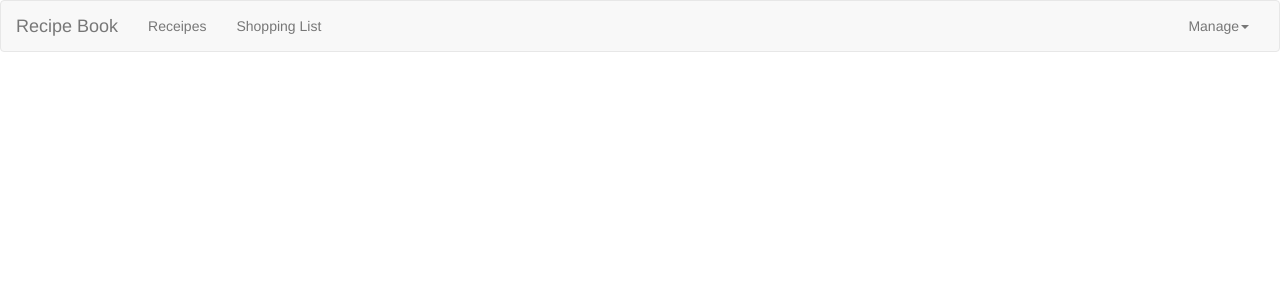
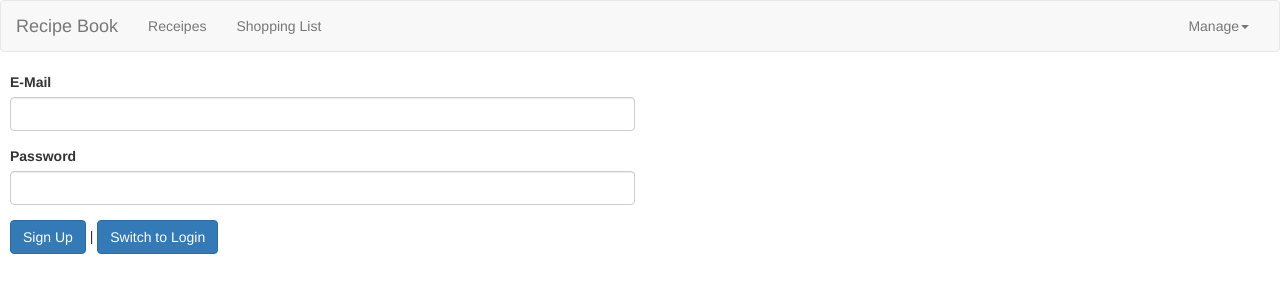
Before and after one commit to ken0901/Angular-App, an Angular app: page /auth in a window 1280 px wide. Before the commit this address led to /. Shown: the top 300 px of the page. Built offline with nearby package versions, Linux system fonts and the light colour scheme.

Commit message:
Adding the Auth page

```diff
--- a/src/app/app-routing.module.ts
+++ b/src/app/app-routing.module.ts
@@ -6,6 +6,7 @@
 import { RecipeDetailComponent } from './recipes/recipe-detail/recipe-detail.component';
 import { RecipeEditComponent } from './recipes/recipe-edit/recipe-edit.component';
 import { RecipesResolverService } from './services/recipes-resolver.service';
+import { AuthComponent } from './auth/auth/auth.component';
 
 const routes: Routes = [
   { path: '', redirectTo: '/recipes', pathMatch: 'full'},
@@ -16,6 +17,7 @@
     { path: ':id/edit', component: RecipeEditComponent, resolve: [RecipesResolverService]}
   ]},
   { path: 'shopping-list', component: ShoppingListComponent},
+  { path: 'auth', component: AuthComponent}
 ];
 
 @NgModule({
--- a/src/app/app.module.ts
+++ b/src/app/app.module.ts
@@ -22,6 +22,7 @@
 import { HTTP_INTERCEPTORS, HttpClientModule } from '@angular/common/http';
 import { AuthInterceptorService } from './http/http-app/auth-interceptor.service';
 import { LoggingInterceptorService } from './http/http-app/logging-interceptor.service';
+import { AuthComponent } from './auth/auth/auth.component';
 
 @NgModule({
     declarations: [
@@ -40,7 +41,8 @@
         FilterPipe,
         ReversePipe,
         SortPipe,
-        HttpAppComponent
+        HttpAppComponent,
+        AuthComponent
 
     ],
     imports: [
--- /dev/null
+++ b/src/app/auth/auth/auth.component.html
@@ -0,0 +1,19 @@
+<div class="row">
+    <div class="col-xs-12 col-md-6 col" style="margin-left: 10px;">
+        <form>
+            <div class="form-group">
+                <label for="email">E-Mail</label>
+                <input type="email" id="email" class="form-control">
+            </div>
+
+            <div class="form-group">
+                <label for="password">Password</label>
+                <input type="password" id="password" class="form-control">
+            </div>
+            <div>
+                <button class="btn btn-primary">Sign Up</button> |
+                <button class="btn btn-primary">Switch to Login</button>
+            </div>
+        </form>
+    </div>
+</div>
--- /dev/null
+++ b/src/app/auth/auth/auth.component.ts
@@ -0,0 +1,15 @@
+import { Component, OnInit } from '@angular/core';
+
+@Component({
+  selector: 'app-auth',
+  templateUrl: './auth.component.html',
+  styleUrls: ['./auth.component.css']
+})
+export class AuthComponent implements OnInit {
+
+  constructor() { }
+
+  ngOnInit(): void {
+  }
+
+}
```
Also changed, not shown: src/app/auth/auth/auth.component.css (added), 1 other file (tests, documents, lock files or other folders).
